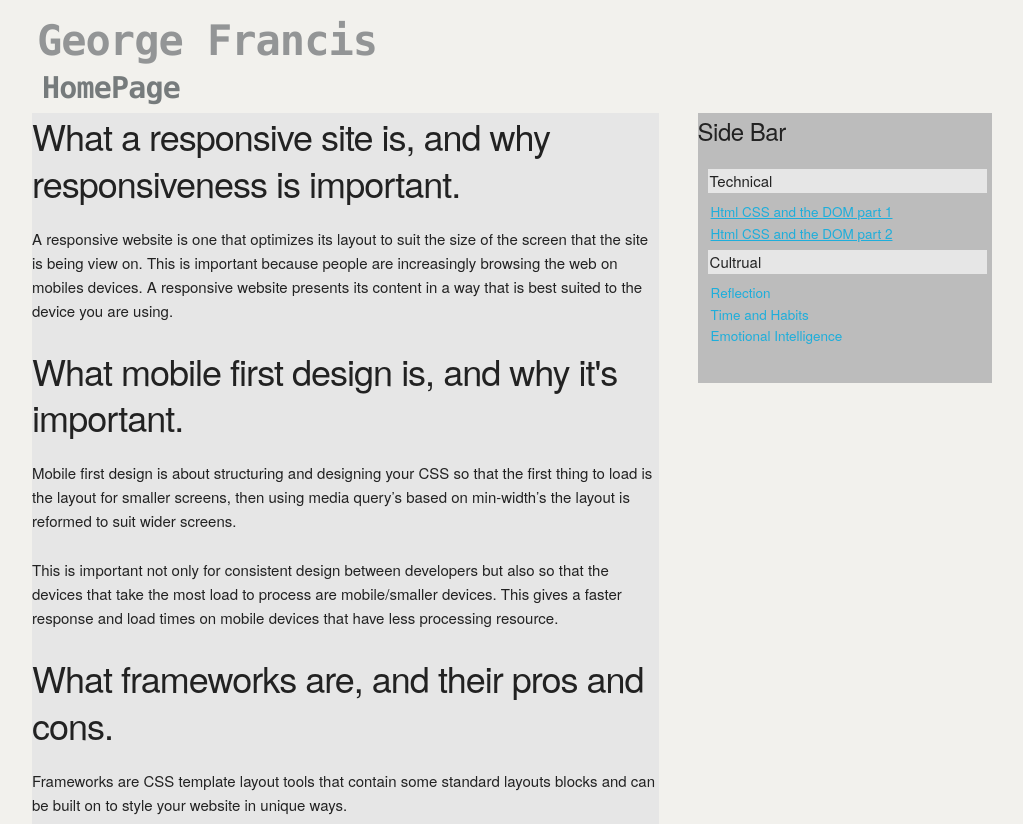
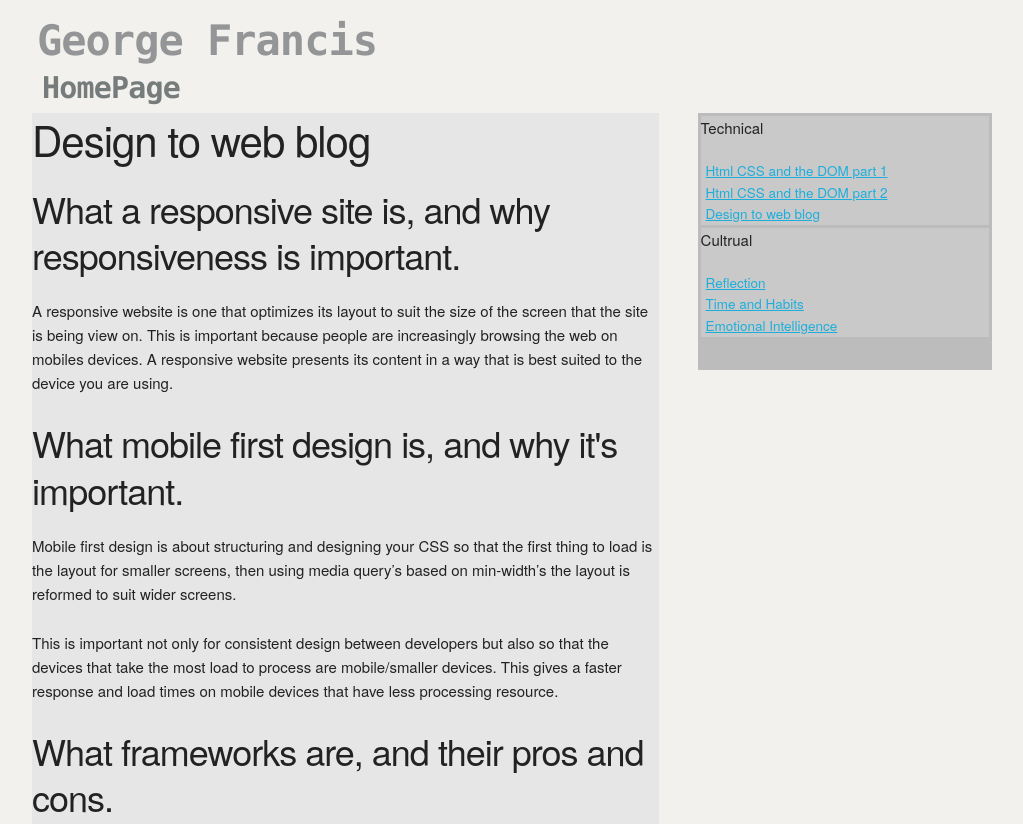
Before and after one commit to georgeF105/georgeF105.github.io, a plain HTML site: page blog/t3-design-to-web-blog.html in a window 1280 px wide. Shown: the top 824 px of the page, without its empty margins (128-1151 px from the left). Drawn offline with nearby package versions, Linux system fonts and the light colour scheme.

Commit message:
added links for c3 blog

```diff
--- a/blog/t3-design-to-web-blog.html
+++ b/blog/t3-design-to-web-blog.html
@@ -1,7 +1,7 @@
 <!DOCTYPE html>
 <html>
   <head>
-    <title></title>
+    <title>Design to web blog</title>
     <meta charset="UTF-8">
 
      <!-- CSS -->
@@ -17,7 +17,7 @@
         <div class="row">
           <div class="one-half columns">
             <h2 class="header-text">George Francis</h2>
-            <h4 class="header-sub-text">HomePage</h4>
+            <h4 class="header-sub-text"><a href="../index.html">HomePage</a></h4>
           </div>
         </div>
       </div>
@@ -27,6 +27,7 @@
       <div class="container">
         <div class="row main-window">
           <div class="eight columns content">
+            <h2>Design to web blog</h2>
             <h3>What a responsive site is, and why responsiveness is important.</h3>
             <p>A responsive website is one that optimizes its layout to suit the size of the screen that the site is being view on. This is important because people are increasingly browsing the web on mobiles devices. A responsive website presents its content in a way that is best suited to the device you are using. </p>
             <h3>What mobile first design is, and why it's important.</h3>
@@ -58,21 +59,21 @@
             <p>The hardest part of my wireframes to implement was the transition between desktop and mobile view. Specifically around transitioning the vertical column content to a horizontal layout. In the end I had to adjust my wire frame design to make implementing the design simpler.</p>
           </div>
           <div class="four columns side-bar">
-            <h5>Side Bar</h5>
-            <ul class="side-bar-menu-2">
+            <ul class="side-bar-menu-1">
               <li>
-                <h6>Technical</h6>
-                <ul class="side-bar-menu-3">
-                  <li><a href="" class="blog-link">Html CSS and the DOM part 1</a></li>
-                  <li><a href="" class="blog-link">Html CSS and the DOM part 2</a></li>
+                <h6>Technical</h5>
+                <ul class="side-bar-menu-2">
+                  <li><a href="blog/t2-html-css-dom-p1.html" class="blog-link">Html CSS and the DOM part 1</a></li>
+                  <li><a href="blog/t2-html-css-dom-p2.html" class="blog-link">Html CSS and the DOM part 2</a></li>
+                  <li><a href="blog/t3-design-to-web-blog.html" class="blog-link">Design to web blog</a></li>
                 </ul>
               </li>
               <li>
-                <h6>Cultrual</h6>
-                <ul class="side-bar-menu-3">
-                  <li><a class="blog-link">Reflection</a></li>
-                  <li><a class="blog-link">Time and Habits</a></li>
-                  <li><a class="blog-link">Emotional Intelligence</a></li>
+                <h6>Cultrual</h5>
+                <ul class="side-bar-menu-2">
+                  <li><a href="blog/c1-reflection-blog.html" class="blog-link">Reflection</a></li>
+                  <li><a href="blog/c1-time-and-habits-blog.html" class="blog-link">Time and Habits</a></li>
+                  <li><a href="blog/c2-emotional-intelligence.html" class="blog-link">Emotional Intelligence</a></li>
                 </ul>
               </li>
             </ul>
--- a/styles/main.css
+++ b/styles/main.css
@@ -23,7 +23,13 @@ body{
   margin-left: 10px;
   color: #767B7C;
 }
-
+.header-sub-text>a{
+  text-decoration: none;
+  color: #767B7C;
+}
+.header-sub-text>a:hover{
+  text-shadow: 1px 1px #1A1A1A;
+}
 .nav-bar{
   background: #63EA2A;
 }
```
Also changed, not shown: blog/blog-template.html (+19 -2 lines), index.html (+2 -1 lines).
